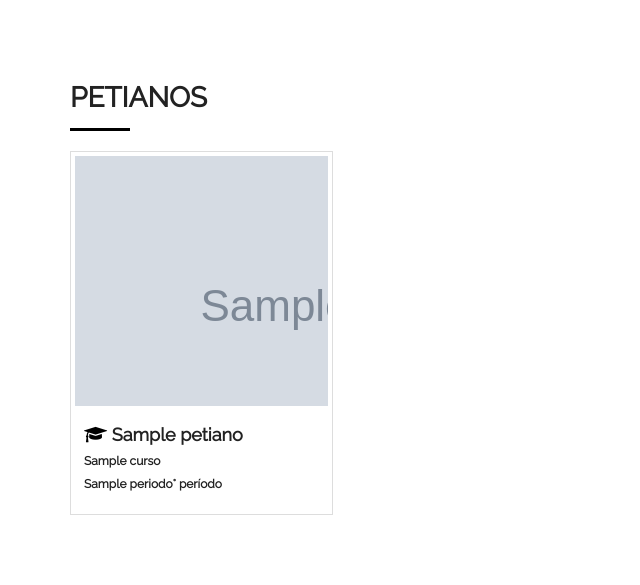
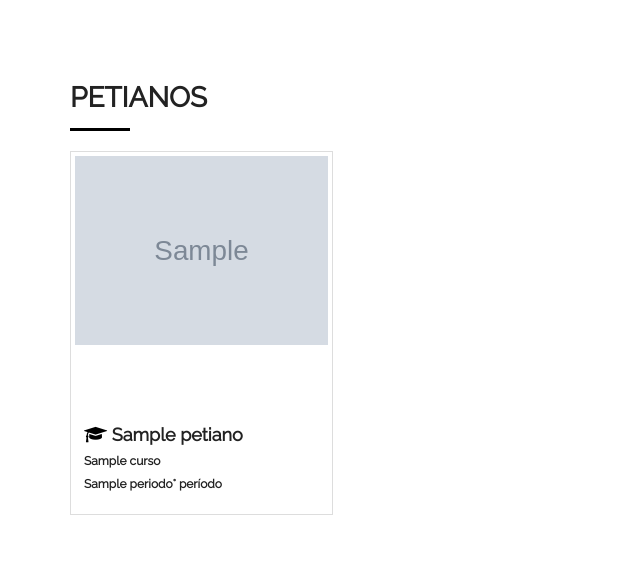
Before and after one commit to ewerton94/cet, a Django app: template templates/inicio.html in a window 1280 px wide. Shown: the part 1211-1796 px from the top of the page, without its empty margins (0-640 px from the left). Run offline with Django 3.2, Linux system fonts and the light colour scheme; the template is opened without the code that fills it: most values are stand-ins (such as "Sample title", 1, 10 or a date in 2020); grey boxes marked "Sample" are stand-in pictures; some libraries are stand-ins or nearby versions; some web fonts are replaced.

Commit message:
Imagem petiano

```diff
--- a/templates/inicio.html
+++ b/templates/inicio.html
@@ -51,7 +51,7 @@
 			      <div class="thumbnail">
                       <div class="team-border-img" align=center>
 						  <div class="team-img" style="overflow:hidden;text-align:center;">
-							<img src="{{ petiano.foto.url }}" alt="{{ petiano.nome }}" >
+							<img src="{{ petiano.foto.url }}" alt="{{ petiano.nome }}" style="max-width: 100%;">
 						  </div>
 
                           </div>
```
